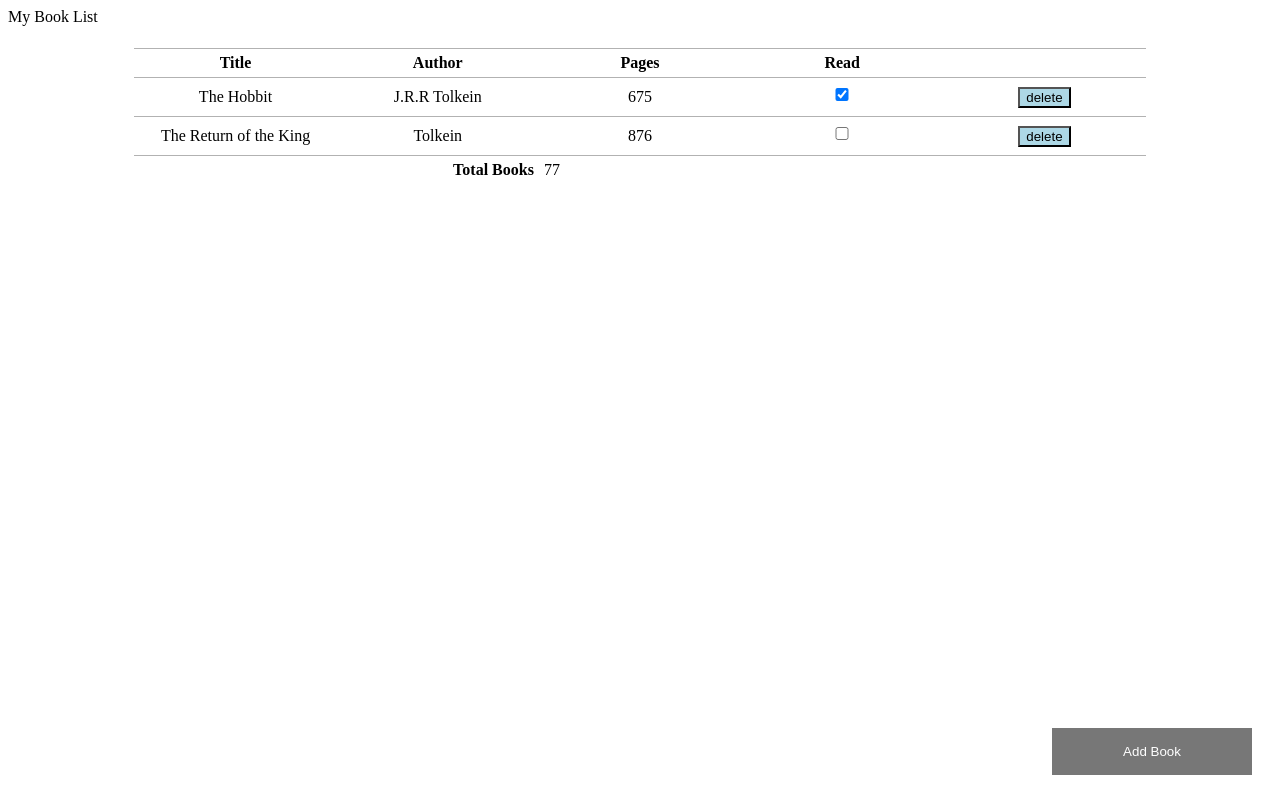
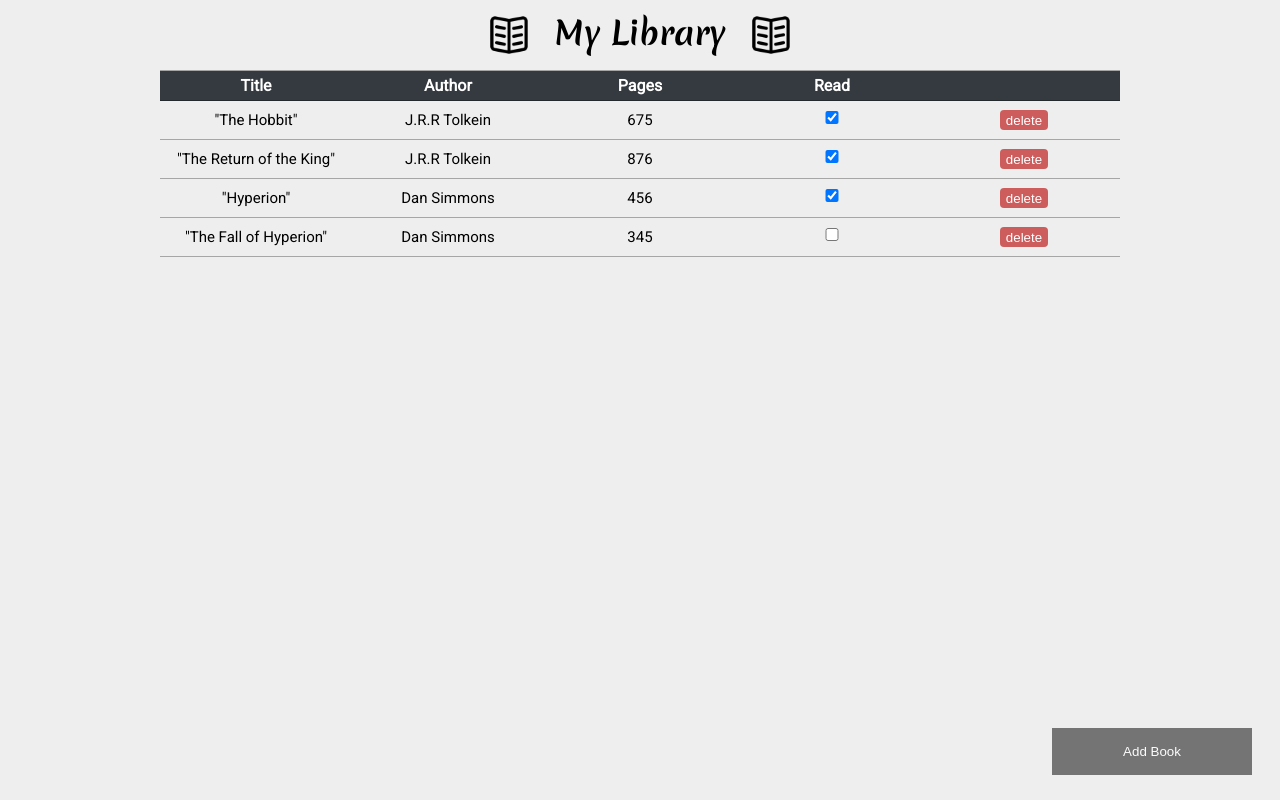
Before and after one commit to HootDunk/library-project, a plain HTML site: page index.html in a window 1280 px wide. Drawn offline with Linux system fonts and the light colour scheme.

Commit message:
added some styling

```diff
--- a/css/style.css
+++ b/css/style.css
@@ -1,8 +1,13 @@
 /* {box-sizing: border-box;} */
-
+body{
+  background-color: #EEEEEE;
+  /* background-image: url("https://i.pinimg.com/736x/3f/57/62/3f57620e5c8d553f181b390a10b7f03b.jpg"); */
+  /* color: white; */
+  margin: 0;
+}
 table {
     table-layout: fixed;
-    width: 80%;
+    width: 75%;
     margin: 0 auto;
     border-collapse: collapse;
     border-top: 1px solid rgb(0,0,0, 0.3);
@@ -11,7 +16,17 @@ table {
 
 th, td {
     padding: 5px;
+    font-family: 'Roboto', sans-serif;
 }
+thead th {
+  background-color: #343a40;
+  color: white;
+}
+
+td{
+  font-size: 15px;
+}
+
 
 tbody td {
     text-align: center;
@@ -19,16 +34,37 @@ tbody td {
     border-bottom: 1px solid rgb(0,0,0, 0.3);
 }
 
-tfoot th{
+/* tfoot th{
     text-align: right;
+    background-color: #343a40;
+    color: white;
+} */
+
+
+.delete-button{
+    box-sizing: border-box;
+    height: 20px;
+    color: white;
+
+    background-color:  #CD5C5C;
+
+    border-radius: 4px;
+
+    border: none;
 }
 
-.delete-button{
-    background: lightblue;
+/* #header-assets{
+  background-color: #2874A6;
+} */
+#book-image {
+  vertical-align: middle;
+  height: 70px;
 }
 
-header {
-    height: 40px;
+#header-text{
+  margin: 0;
+  text-align: center;
+  font-family: 'Merienda', cursive;
 }
 
 /* Button used to open the contact form - fixed at the bottom of the page */
@@ -111,85 +147,3 @@ header {
     display: block;
     text-align: center;
 }
-
-
-
-/* table-layout: fixed; prevents the table from
-sizing cells based on how much content they contain.
-It's better to set it to fixed, and size the cells
-based on the headings and then deal with column content
-as appropriate */
-
-/* Something to add.  The example has just enough height for
-each column so that if a book takes up 2 lines, it wont alter the
-height of the column.
-Also, he adds a background color to every other column which looks
-really nice.  I think a lot of this will be designated in JS */
-
-
-/* .open-button {
-    background-color: #555;
-    color: white;
-    padding: 16px 20px;
-    border: none;
-    cursor: pointer;
-    opacity: 0.8;
-    position: fixed;
-    bottom: 23px;
-    right: 28px;
-    width: 280px;
-} */
-
-/* The popup form - hidden by default */
-/* .form-popup {
-    display: none;
-    position: fixed;
-    bottom: 0;
-    right: 15px;
-    border: 3px solid #f1f1f1;
-    z-index: 9;
-  } */
-
-  /* Add styles to the form container */
-/* .form-container {
-  max-width: 300px;
-  padding: 10px;
-  background-color: white;
-} */
-
-/* Full-width input fields */
-/* .form-container input[type=text], .form-container input[type=password] {
-    width: 100%;
-    padding: 15px;
-    margin: 5px 0 22px 0;
-    border: none;
-    background: #f1f1f1;
-  } */
-
-    /* When the inputs get focus, do something */
-/* .form-container input[type=text]:focus, .form-container input[type=password]:focus {
-    background-color: #ddd;
-    outline: none;
-  } */
-
-    /* Set a style for the submit/login button */
-/* .form-container .btn {
-    background-color: #4CAF50;
-    color: white;
-    padding: 16px 20px;
-    border: none;
-    cursor: pointer;
-    width: 100%;
-    margin-bottom:10px;
-    opacity: 0.8;
-  } */
-
-    /* Add a red background color to the cancel button */
-/* .form-container .cancel {
-    background-color: red;
-  } */
-
-  /* Add some hover effects to buttons */
-/* .form-container .btn:hover, .open-button:hover {
-    opacity: 1;
-  } */
--- a/index.html
+++ b/index.html
@@ -2,6 +2,7 @@
 <html>
 
 <head>
+  <link href="https://fonts.googleapis.com/css2?family=Merienda:wght@700&family=Roboto&display=swap" rel="stylesheet">
   <meta charset="utf-8">
   <title></title>
   <meta name="author" content="">
@@ -9,11 +10,22 @@
   <meta name="viewport" content="width=device-width, initial-scale=1">
   <link href="css/style.css" rel="stylesheet">
 
+
 </head>
 
 <body>
 
-<header>My Book List</header>
+<header>
+  <div id="header-assets">
+
+    <h1 id="header-text">
+      <img src="book.png" alt="book image" id="book-image">
+      My Library
+      <img src="book.png" alt="book image" id="book-image">
+    </h1>
+  </div>
+
+</header>
 
 <table>
     <thead>
@@ -26,12 +38,12 @@
         </tr>
     </thead>
     <tbody id="books"></tbody>
-    <tfoot>
+    <!-- <tfoot>
         <tr>
-            <th scope="row" colspan="2">Total Books</th>
-            <td colspan="2">77</td>
+            <th scope="row" colspan="1">Total Books</th>
+            <td colspan="1">77</td>
           </tr>
-    </tfoot>
+    </tfoot> -->
 </table>
 
 <button class="open-button">Add Book</button>
--- a/script.js
+++ b/script.js
@@ -1,7 +1,6 @@
 let myLibrary = [];
 
 
-//constructor for "Book" object
 function Book(title, author, pages, read){
     this.title = title
     this.author = author
@@ -10,18 +9,14 @@ function Book(title, author, pages, read){
 
 }
 
-//update this toggleReadStatus function once you add the checkbox button and checkbox event listener.
+
 Book.prototype.readStatus = function() {
-    console.log(this.read)
-}
-
-//okay so add a button for read status else where
-//then use this prototype to toggle a books read status (probs will just flip the boolean value)
-//not 100% sure where this will get called but i'm expecting it to be in the event listener.
-Book.prototype.updateReadStatus = function() {
-    myLibrary.forEach(book => {
-        book.readStatus()
-    })
+    if (this.read === true){
+        this.read = false;
+    }
+    else if (this.read === false){
+        this.read = true;
+    }
 }
 
 
@@ -54,17 +49,14 @@ function addBookToLibrary(title, author, page, readStatus){
 }
 
 
-// okay so this could either be used to update the data id's or to add the odd number class.
-// I'm thinking that the addBookToLibrary function would still be best for adding html.
 function updateTable(){
-    // const tableBody = document.querySelector("#books");
     const tableRows = document.querySelectorAll(".table-row");
     tableRows.forEach(row => {
         console.log(row.getAttribute('data-id'))
     });
 };
 
-function addCheckMark(tableRow, value){
+function addCheckMark(tableRow, value, book){
         //create new cell for button
         console.log(value)
         const tableCell = document.createElement('td');
@@ -76,9 +68,12 @@ function addCheckMark(tableRow, value){
         checkbox.type = "checkbox";
         checkbox.name = "name";
         checkbox.checked = value;
-        // checkbox.value = "value";
-        // checkbox.id = "id";
         tableCell.append(checkbox);
+        checkbox.addEventListener("click", () => {
+            const rowID = tableRow.getAttribute('data-id');
+            book.readStatus()
+
+        });
 }
 
 //creates row and renders it, returns table row.
@@ -94,7 +89,7 @@ function renderRow(book, index){
 
         if (value === true || value === false){
             console.log("we're in")
-            addCheckMark(tableRow, value)
+            addCheckMark(tableRow, value, book)
         }else{
             const tableCell = document.createElement('td');
             tableCell.textContent = value;
@@ -125,7 +120,7 @@ closeForm.addEventListener('click', () => {
     document.getElementById("myForm").style.display = "none";
 })
 
-// will need to get this to pull all of the info from the form and pass it to the updated addBookToLibrary function.
+
 const submitBtn = document.querySelector('.btn-submit');
 submitBtn.addEventListener('click', () => {
 
@@ -136,8 +131,6 @@ submitBtn.addEventListener('click', () => {
 
     addBookToLibrary(bookTitle, bookAuthor, pageNum, readStatus);
     document.getElementById("myForm").style.display = "none";
-    //could create a function that changes the text in the Add Book button
-    // to something like submitted! and then have it enlarge and change back after through seconds
 
 });
 
@@ -146,34 +139,12 @@ submitBtn.addEventListener('click', () => {
 // addBookToLibrary("The Return of the King", "Tolkein", 876, false);
 
 // To test Render
-const book1 = new Book("The Hobbit", "J.R.R Tolkein", 675, true);
-const book2 = new Book("The Return of the King", "Tolkein", 876, false);
+const book1 = new Book('"The Hobbit"', "J.R.R Tolkein", 675, true);
+const book2 = new Book('"The Return of the King"', " J.R.R Tolkein", 876, true);
+const book3 = new Book ('"Hyperion"', "Dan Simmons", 456, true);
+const book4 = new Book('"The Fall of Hyperion"', "Dan Simmons", 345, false)
 myLibrary.push(book1);
 myLibrary.push(book2);
+myLibrary.push(book3);
+myLibrary.push(book4);
 render();
-
-
-
-// Notes
-
-// also need to puzzle out the Read (status) column.  Need it to change on click.  So will need an event listener that changes the
-// boolean value on click.  and then changes the element in the document.
-
-// can use the index to add a class to each odd numbered tablerow/cell. this class will change the background color.
-
-
-
-// to do the alternating table colors, use something other then delete so that indexs get reset.  then write a function that
-// will update the classes to set the background colors.
-
-//lost the og styling inspiration but i found another https://georgius17.github.io/library/
-
-// newest issue: I will need to fix the render method so that it updates the html with the elements not already on the page.
-//^ FIXED
-
-
-
-// Create a function to add the checkmark button.
-// add necessary conditionals so that the button gets added once this.read is getting added.
-// make sure function takes in the this.read value and is either checked or unchecked.
-// create checkbox button and event listener and then put it in the render row function.
```
Also changed, not shown: book.png (added).
